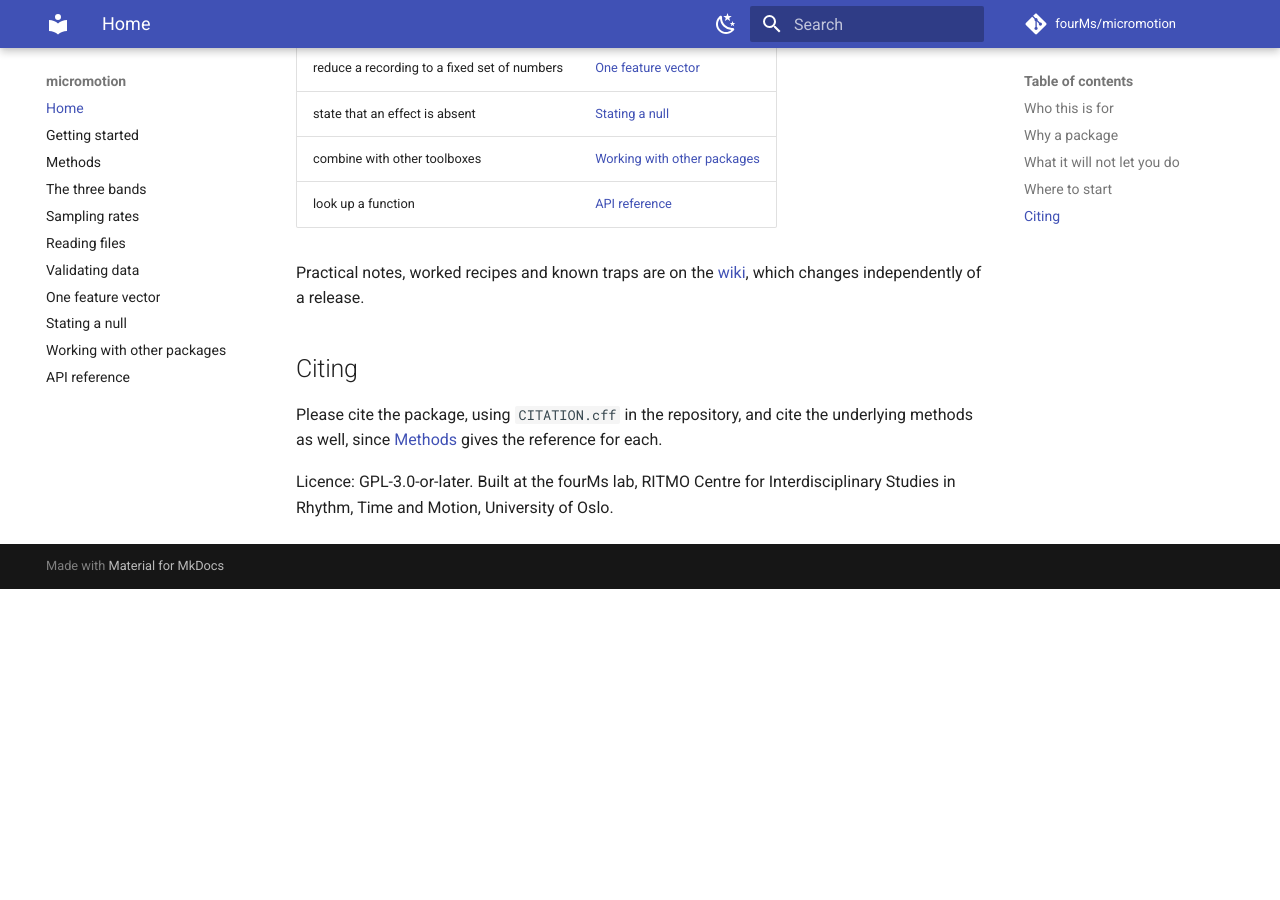
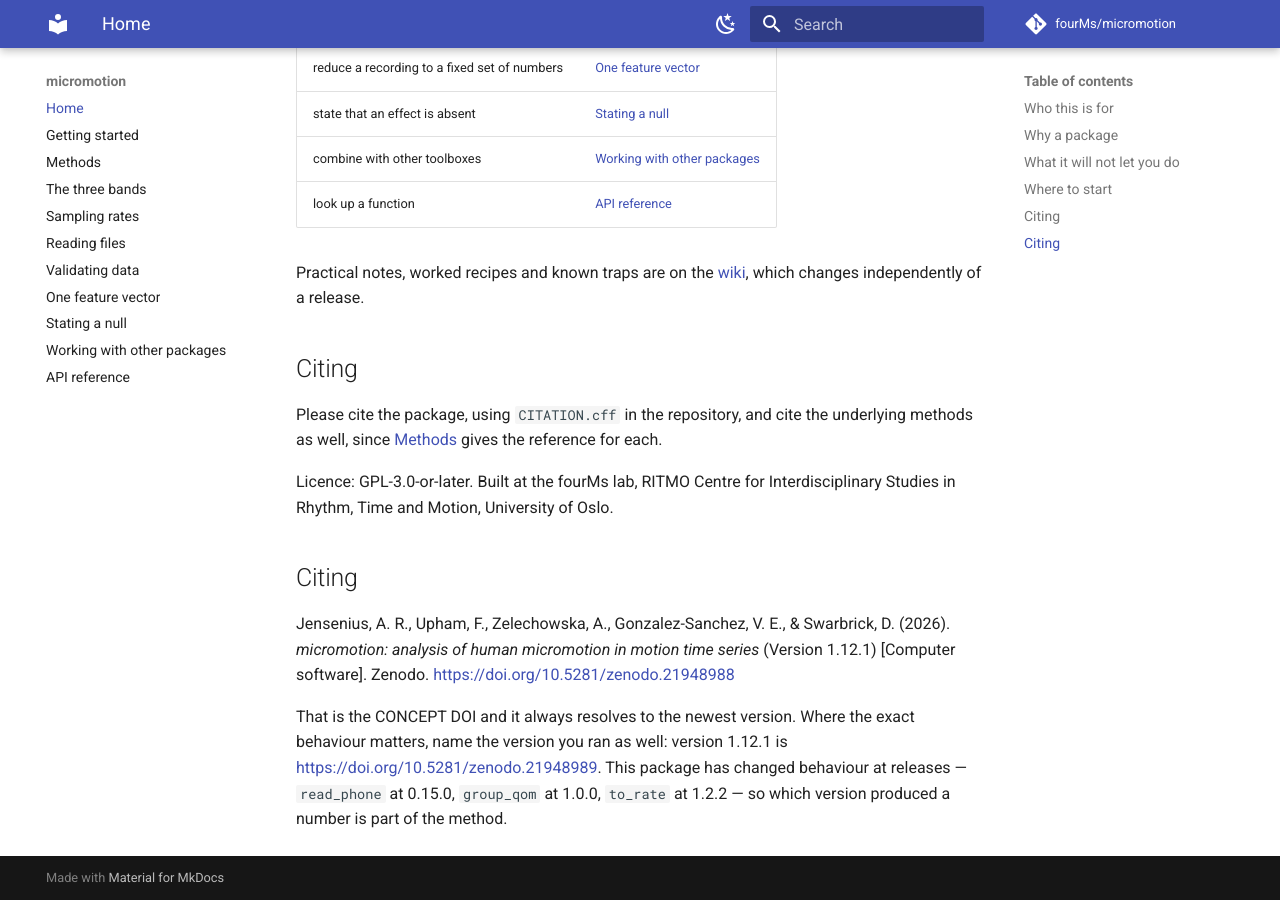
Before and after one commit to fourMs/micromotion, an MkDocs documentation site: the page built from docs/index.md, in a window 1280 px wide and 900 px high, scrolled down 2175 px. Built offline with MkDocs 1.6.1 and Material for MkDocs 9.7.7, drawn with Linux system fonts in a browser that asks for light colours; comment, search, counter and statistics services are not loaded; before the commit the page ends 2764 px from its top, so only the background shows below that.

Commit message:
Say how to cite the package on the documentation landing page
Co-Authored-By: Claude Opus 5 <noreply@anthropic.com>
Claude-Session: https://claude.ai/code/session_01Qx7SWwc4XGYgXNNKrcNAgP

```diff
--- a/docs/index.md
+++ b/docs/index.md
@@ -76,3 +76,13 @@ methods as well, since [Methods](methods.md) gives the reference for each.
 
 Licence: GPL-3.0-or-later. Built at the fourMs lab, RITMO Centre for Interdisciplinary Studies
 in Rhythm, Time and Motion, University of Oslo.
+
+
+## Citing
+
+Jensenius, A. R., Upham, F., Zelechowska, A., Gonzalez-Sanchez, V. E., & Swarbrick, D. (2026). *micromotion: analysis of human micromotion in motion time series* (Version 1.12.1) [Computer software]. Zenodo.
+<https://doi.org/10.5281/zenodo.21948988>
+
+That is the CONCEPT DOI and it always resolves to the newest version. Where the exact behaviour
+matters, name the version you ran as well: version 1.12.1 is
+<https://doi.org/10.5281/zenodo.21948989>. This package has changed behaviour at releases — `read_phone` at 0.15.0, `group_qom` at 1.0.0, `to_rate` at 1.2.2 — so which version produced a number is part of the method.
```
